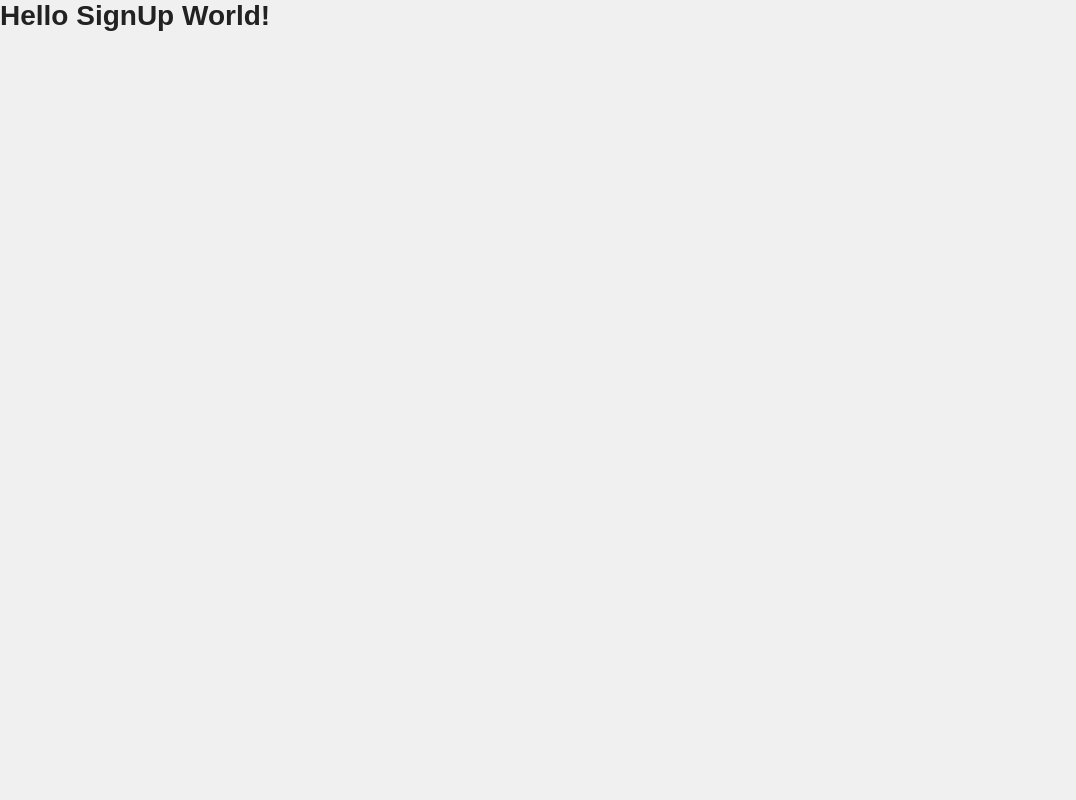
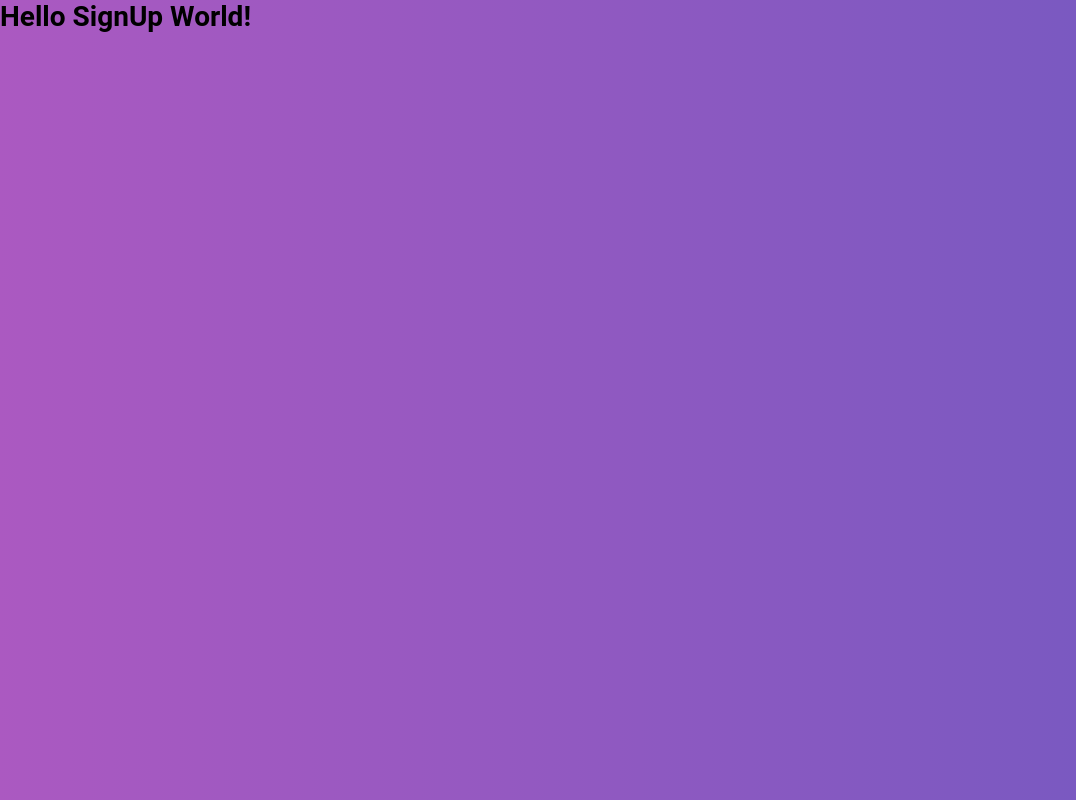
Before and after one commit to LuisCL94/gobarber, a React (Create React App) app in the folder front-end-web/: page /register in a window 1280 px wide. Shown: the whole page, without its empty margins (0-1076 px from the left). Built offline with nearby package versions, Linux system fonts and the light colour scheme; the HTML template or start-up script is replaced by a standard one.

Commit message:
Configure root import and configure private routes with layouts

```diff
--- /dev/null
+++ b/front-end-web/config-overrides.js
@@ -0,0 +1,10 @@
+const { addBabelPlugin, override } = require('customize-cra');
+
+module.exports = override(
+  addBabelPlugin([
+    'babel-plugin-root-import',
+    {
+      rootPathSuffix: 'src',
+    },
+  ])
+);
--- a/front-end-web/src/App.js
+++ b/front-end-web/src/App.js
@@ -3,9 +3,10 @@
 
 import './config/ReactotronConfig';
 
-import GlobalStyle from './styles/global';
 import Routes from './routes';
 import history from './services/history';
+
+import GlobalStyle from './styles/global';
 
 function App() {
   return (
--- /dev/null
+++ b/front-end-web/src/pages/_layouts/auth/index.js
@@ -0,0 +1,16 @@
+import React from 'react';
+import PropTypes from 'prop-types';
+
+import { Wrapper } from './styles';
+
+export default function AuthLayout({ children }) {
+  return (
+    <>
+      <Wrapper>{children}</Wrapper>
+    </>
+  );
+}
+
+AuthLayout.propTypes = {
+  children: PropTypes.element.isRequired,
+};
--- /dev/null
+++ b/front-end-web/src/pages/_layouts/auth/styles.js
@@ -0,0 +1,6 @@
+import styled from 'styled-components';
+
+export const Wrapper = styled.div`
+  height: 100%;
+  background: linear-gradient(-90deg, #7159c1, #ab59c1);
+`;
--- /dev/null
+++ b/front-end-web/src/pages/_layouts/default/index.js
@@ -0,0 +1,16 @@
+import React from 'react';
+import PropTypes from 'prop-types';
+
+import { Wrapper } from './styles';
+
+export default function DefaultLayout({ children }) {
+  return (
+    <>
+      <Wrapper>{children}</Wrapper>
+    </>
+  );
+}
+
+DefaultLayout.propTypes = {
+  children: PropTypes.element.isRequired,
+};
--- /dev/null
+++ b/front-end-web/src/pages/_layouts/default/styles.js
@@ -0,0 +1,6 @@
+import styled from 'styled-components';
+
+export const Wrapper = styled.div`
+  height: 100%;
+  background: #333;
+`;
--- a/front-end-web/src/routes/Route.js
+++ b/front-end-web/src/routes/Route.js
@@ -1,6 +1,9 @@
 import React from 'react';
 import PropTypes from 'prop-types';
 import { Route, Redirect } from 'react-router-dom';
+
+import AuthLayout from '~/pages/_layouts/auth';
+import DefaultLayout from '~/pages/_layouts/default';
 
 export default function RouteWrapper({
   component: Component,
@@ -17,7 +20,18 @@
     return <Redirect to="/dashboard" />;
   }
 
-  return <Route {...rest} component={Component} />;
+  const Layout = signed ? DefaultLayout : AuthLayout;
+
+  return (
+    <Route
+      {...rest}
+      render={(props) => (
+        <Layout>
+          <Component {...props} />
+        </Layout>
+      )}
+    />
+  );
 }
 
 RouteWrapper.propTypes = {
--- a/front-end-web/src/styles/global.js
+++ b/front-end-web/src/styles/global.js
@@ -1,6 +1,8 @@
 import { createGlobalStyle } from 'styled-components';
 
 export default createGlobalStyle`
+  @import url('https://fonts.googleapis.com/css2?family=Roboto:wght@400;700&display=swap');
+
   * {
     margin: 0;
     padding: 0;
@@ -8,20 +10,28 @@
     box-sizing: border-box;
   }
 
+  *:focus {
+    outline: 0
+  }
+
   html, body, #root {
-    min-height: 100%;
-    background:#f0f0f0;
+    height: 100%;
   }
 
   body {
     -webkit-font-smoothing: antialiased !important;
-    overflow-y:scroll;
   }
 
   body, input, button {
-    color: #222;
-    font-size: 14px;
-    font-family: Arial, Helvetica, sans-serif;
+    font: 14px 'Roboto', sans-serif;
+  }
+
+  a {
+    text-decoration: none;
+  }
+
+  ul {
+    list-style: none;
   }
 
   button {
```
Also changed, not shown: front-end-web/jsconfig.json (added, +8 -0 lines), front-end-web/package.json (+8 -4 lines), front-end-web/src/routes/index.js (+4 -4 lines), front-end-web/.eslintrc.js, 1 other file (tests, documents, lock files or other folders).
